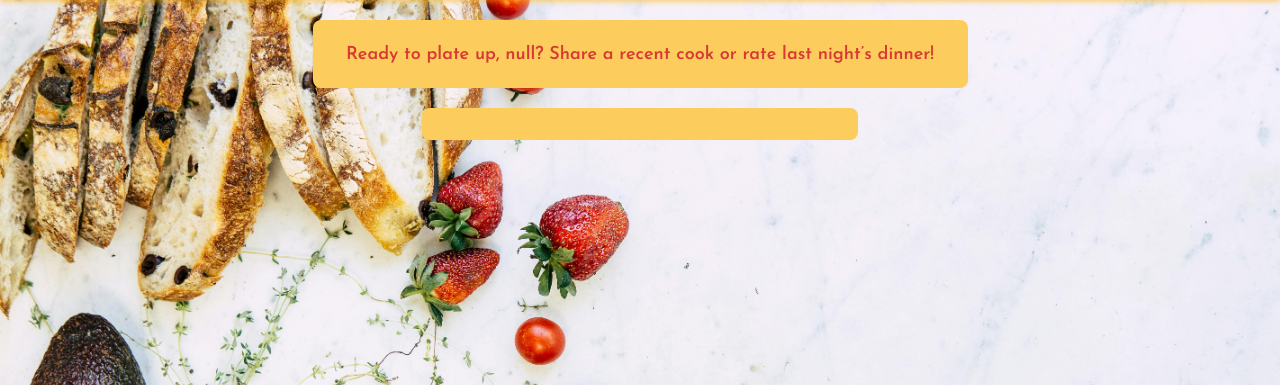
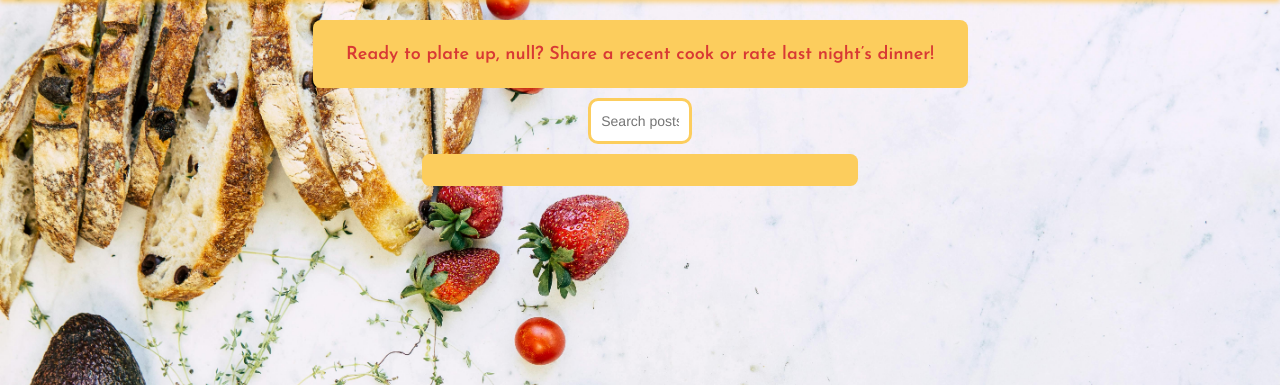
Before and after one commit to Jalil32/awd-3403, a Flask app: template app/templates/home_page.html in a window 1280 px wide. Shown: the part 86-471 px from the top of the page. Run offline with Flask 3, Linux system fonts and the light colour scheme; the template is opened without the code that fills it, so the values that code supplies are empty.

Commit message:
Created search functionality

```diff
--- a/app/static/css/homepage.css
+++ b/app/static/css/homepage.css
@@ -111,6 +108,22 @@ main {
     .nav-list li {
         float: none;
     }
+}
 
+.search-bar {
+    display: flex;
+    align-items: center;
+    justify-content: center;
+    align-self: center;
+    justify-self: center;
+    padding: 10px;
+}
 
+#searchInput {
+    color: black;
+    display: flex;
+    border: 3px solid #fccd5d;
+    padding: 10px;
+    border-radius: 10px;
+    width: 50%;
 }
--- a/app/static/js/posts.js
+++ b/app/static/js/posts.js
@@ -1,5 +1,6 @@
+let allPosts = [];
+
 window.onload = function postFeed() {
-
     fetch('/api/post', {
         method: 'GET',
     })
@@ -11,13 +12,12 @@ window.onload = function postFeed() {
         })
         .then((data) => {
             console.log(data);
-            renderPosts(data);
-
+            allPosts = data;
+            renderPosts(allPosts);
         })
         .catch((error) => {
             console.error('Error:', error);
         });
-
 };
 
 function submitPost(event) {
@@ -76,27 +76,42 @@ function submitPost(event) {
         .catch((error) => {
             console.error('Error:', error);
         });
-
 }
 
+function filterPosts() {
+    const searchText = document
+        .getElementById('searchInput')
+        .value.toLowerCase();
+    console.log('searching...', searchText);
+    const filteredPosts = allPosts.filter(
+        (post) =>
+            post.title.toLowerCase().includes(searchText) ||
+            post.body.toLowerCase().includes(searchText) ||
+            post.author.toLowerCase().includes(searchText),
+    );
+    console.log('Filtered posts:', filteredPosts);
+    renderPosts(filteredPosts);
+}
 
-function renderPosts(posts){
+function renderPosts(posts) {
+    console.log('rendering posts...');
     const feedStart = document.getElementById('feed');
+    feedStart.innerHTML = '';
 
-    for(let i = posts.length-1; i >= 0; i--){
+    for (let i = posts.length - 1; i >= 0; i--) {
         let div = document.createElement('div');
-        div.setAttribute("id", "post_container");
+        div.setAttribute('id', 'post_container');
 
         let title = document.createElement('h2');
-        title.setAttribute("id", "post_title");
-        title.textContent=posts[i].title;
+        title.setAttribute('id', 'post_title');
+        title.textContent = posts[i].title;
 
         let ratingContainer = document.createElement('div');
-        if(posts[i].rating){
-            ratingContainer.setAttribute("id", "feed_stars");
+        if (posts[i].rating) {
+            ratingContainer.setAttribute('id', 'feed_stars');
             let userRating = posts[i].rating;
             let stars = '';
-            for(let j = 0; j < 5; j++){
+            for (let j = 0; j < 5; j++) {
                 if (j < userRating) {
                     stars += '<span style="color: #FCCD5D;">★</span>';
                 } else {
@@ -107,26 +122,25 @@ function renderPosts(posts){
         }
 
         let user = document.createElement('p');
-        user.setAttribute("id", "post_user");
-        user.textContent=posts[i].author;
+        user.setAttribute('id', 'post_user');
+        user.textContent = posts[i].author;
 
         let body = document.createElement('p');
-        body.setAttribute("id", "post_body");
-        body.textContent=posts[i].body;
+        body.setAttribute('id', 'post_body');
+        body.textContent = posts[i].body;
         user.append(body);
-
 
         if (posts[i].image_path) {
             let imageElement = document.createElement('img');
-            imageElement.setAttribute("id", "post_pic");
-            console.log("it worked?");
+            imageElement.setAttribute('id', 'post_pic');
+            console.log('it worked?');
             imageElement.src = posts[i].image_path.split('app')[1];
             div.append(title, ratingContainer, imageElement, user);
         } else {
             div.append(title, ratingContainer, user);
-            console.log("it worked?");
+            console.log('it worked?');
         }
 
-          feedStart.append(div);
-      }
+        feedStart.append(div);
+    }
 }
--- a/app/templates/home_page.html
+++ b/app/templates/home_page.html
@@ -59,8 +59,9 @@
                                 onclick="togglePopup()"
                                 class="close-button"
                             >
-                                 <p id="x_btn"> &times;
-                            <p></button>
+                                <p id="x_btn">&times;</p>
+                                <p></p>
+                            </button>
                         </h2>
                         <h2 id="post-text">
                             Review the latest dining experience you had in Perth
@@ -185,9 +186,17 @@
                     </div>
                 </div>
             </div>
-            <br />
+            <div class="search-bar">
+                <input
+                    type="text"
+                    id="searchInput"
+                    placeholder="Search posts..."
+                    onkeyup="filterPosts()"
+                />
+            </div>
             <div class="row">
                 <div class="col-sm-4"></div>
+
                 <div id="feed" class="col-sm-4"></div>
                 <div class="col-sm-4"></div>
             </div>
```
Also changed, not shown: other parts of app/static/css/homepage.css (+16 -19 lines), app.db.
